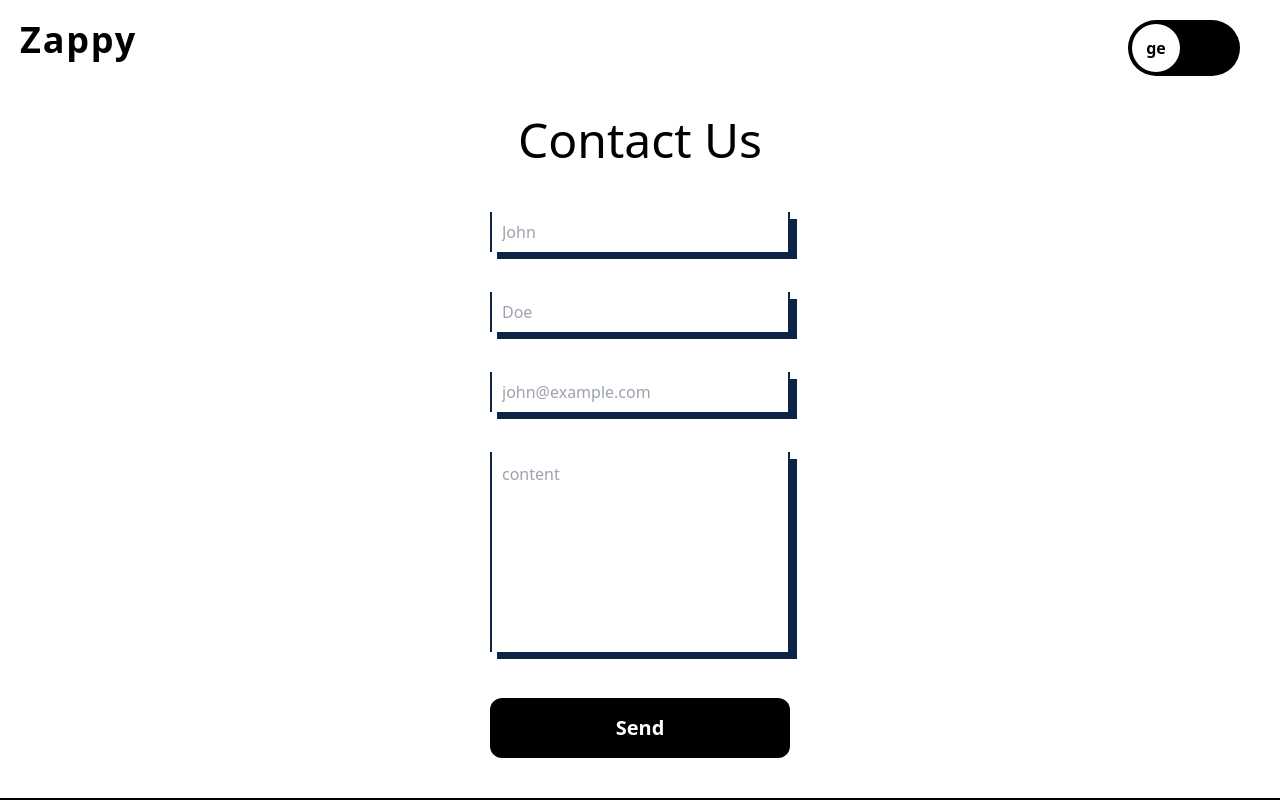
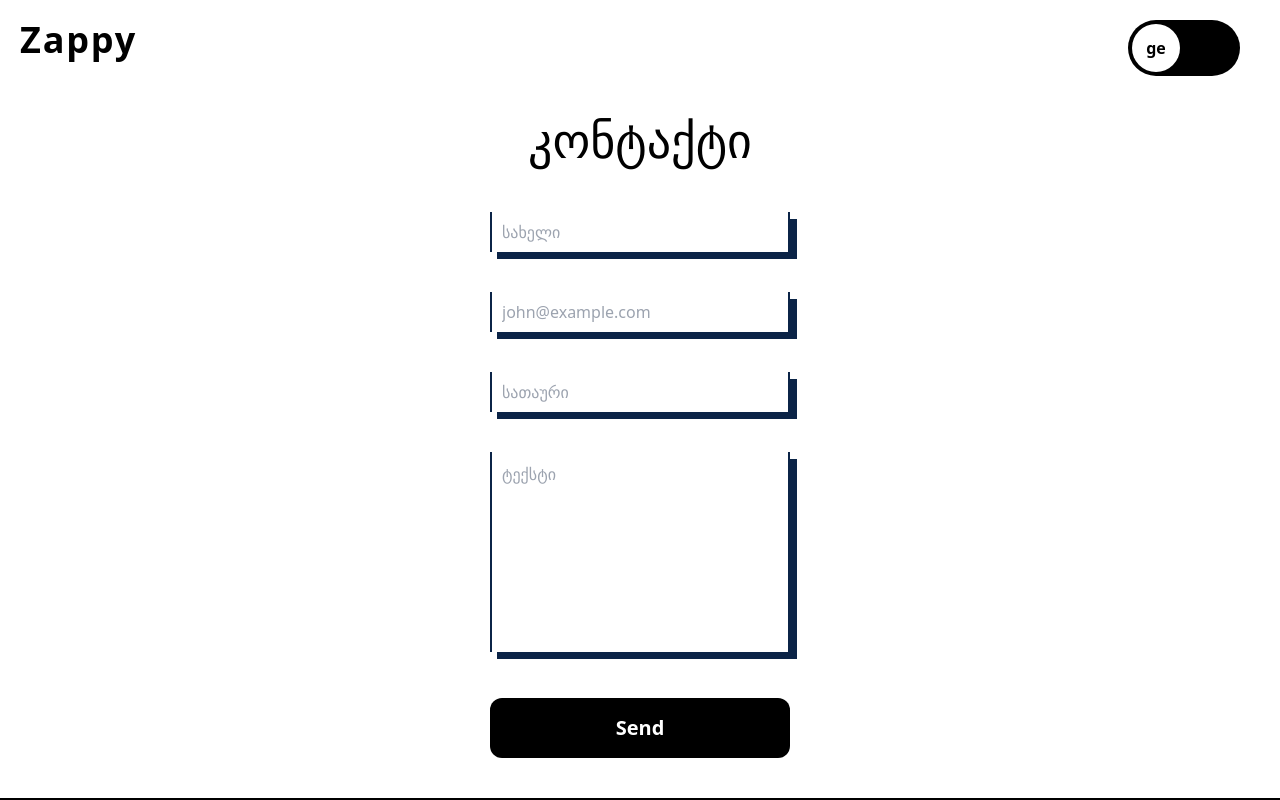
Before and after one commit to Zappy-Team/Zappy-Website, a React (Vite) app in the folder front-end/: page /contact in a window 1280 px wide. Shown: the top 800 px of the page. Built offline with nearby package versions, Linux system fonts and the light colour scheme.

Commit message:
contact us

```diff
--- a/front-end/src/pages/contact/index.tsx
+++ b/front-end/src/pages/contact/index.tsx
@@ -1,13 +1,15 @@
 import { useForm } from "react-hook-form";
 import Input from "./components/Input";
+import { useTranslation } from "react-i18next";
+
 type FormData = {
+	email: string;
 	name: string;
-	lastName: string;
-	email: string;
+	subject: string;
 	content: string;
 };
-
 const Contact = () => {
+	const [t] = useTranslation();
 	const {
 		register,
 		handleSubmit,
@@ -20,55 +22,72 @@ const Contact = () => {
 	});
 	return (
 		<section className="flex flex-col w-screen items-center my-10 gap-y-12">
-			<h1 className="text-5xl">Contact Us</h1>
+			<h1 className="text-5xl">{t("global.contact.header")}</h1>
 			<form
 				noValidate
 				onSubmit={submitHandler}
 				className="flex flex-col gap-y-8 min-w-[300px]"
 			>
 				<Input
-					label="Enter Your Name"
-					placeholder="John"
+					label={t("global.contact.fields.labels.name")}
+					placeholder={t("global.contact.fields.placeholders.name")}
 					register={register("name", {
-						required: "Name is required",
+						required: t("global.contact.fields.errors.name"),
 					})}
 					error={errors.name}
 				/>
 				<Input
-					label="Enter Your last name"
-					placeholder="Doe"
-					register={register("lastName", { required: "Last name is required" })}
-					error={errors.lastName}
-				/>
-				<Input
-					label="Enter Your Email"
-					placeholder="john@example.com"
+					label={t("global.contact.fields.labels.email")}
+					placeholder={"john@example.com"}
 					register={register("email", {
-						required: "Email is required",
+						required: t(
+							"global.contact.fields.errors.email.required"
+						),
 						pattern: {
 							value: /(?:[a-z0-9!#$%&'*+/=?^_`{|}~-]+(?:\.[a-z0-9!#$%&'*+/=?^_`{|}~-]+)*|"(?:[\x01-\x08\x0b\x0c\x0e-\x1f\x21\x23-\x5b\x5d-\x7f]|\\[\x01-\x09\x0b\x0c\x0e-\x7f])*")@(?:(?:[a-z0-9](?:[a-z0-9-]*[a-z0-9])?\.)+[a-z0-9](?:[a-z0-9-]*[a-z0-9])?|\[(?:(?:(2(5[0-5]|[0-4][0-9])|1[0-9][0-9]|[1-9]?[0-9]))\.){3}(?:(2(5[0-5]|[0-4][0-9])|1[0-9][0-9]|[1-9]?[0-9])|[a-z0-9-]*[a-z0-9]:(?:[\x01-\x08\x0b\x0c\x0e-\x1f\x21-\x5a\x53-\x7f]|\\[\x01-\x09\x0b\x0c\x0e-\x7f])+)\])/,
-							message: "Invalid Email",
+							message: t(
+								"global.contact.fields.errors.email.validation"
+							),
 						},
 					})}
 					error={errors.email}
+				/>
+
+				<Input
+					label={t("global.contact.fields.labels.subject")}
+					placeholder={t(
+						"global.contact.fields.placeholders.subject"
+					)}
+					register={register("subject", {
+						required: t("global.contact.fields.errors.subject"),
+					})}
+					error={errors.subject}
 				/>
 				<div className="flex flex-col gap-y-2">
 					<div className="relative w-full">
 						<textarea
 							className="p-[10px] w-full h-[200px] border-2 border-t-0 border-b-0 border-[#0B2447] bg-transparent outline-none shadow-[7px_7px_0px_0px_#0B2447] resize-none transition-all duration-500 focus:shadow-none peer focus:placeholder-transparent"
-							{...register("content", { required: "Content can't be empty" })}
-							placeholder="content"
+							{...register("content", {
+								required: t(
+									"global.contact.fields.errors.content"
+								),
+							})}
+							placeholder={t(
+								"global.contact.fields.placeholders.content"
+							)}
 						/>
 						<label
 							className="absolute top-[10px] left-[10px] text-[#0B2447] z-[1] scale-0 peer-focus:scale-100 transition-all peer-focus:-top-[10px] peer-focus:duration-500 peer-focus:transition-all duration-500"
 							htmlFor="input"
 						>
-							Enter Your Content
+							{t("global.contact.fields.labels.content")}
 						</label>
 						<div className="absolute content-[''] bg-[#0B2447] w-[0%] h-[2px] right-0 top-0 peer-focus:w-[35%] peer-focus:transition-all peer-focus:duration-500"></div>
 						<div className="absolute content-[''] bg-[#0B2447] w-[0%] h-[2px] right-0 bottom-0 peer-focus:w-full peer-focus:transition-all peer-focus:duration-500"></div>
 					</div>
-					<small className="text-red-900 text-sm">{errors.content?.message}</small>
+					<small className="text-red-900 text-sm">
+						{errors.content?.message}
+					</small>
 				</div>
 
 				<button className="bg-black text-white py-4 text-xl font-bold rounded-xl">
--- a/front-end/src/translations/en/global.json
+++ b/front-end/src/translations/en/global.json
@@ -18,5 +18,30 @@
 			"header": "Team",
 			"description": "As we look ahead to the future, our startup team, led by co-founders Sarah and David, envisions growth and expansion. We're not just a duo anymore, but a dynamic team with an ever-growing family of employees who share our endless curiosity, creative inspiration, and strategic mindset. Together, we speak many languages, both in code and in culture, yet we all unite under the common banner of hustle and passion, shaping the future of our venture with dedication, teamwork, and a collective drive to make a difference."
 		}
+	},
+	"contact": {
+		"header": "Contact Us",
+		"fields": {
+			"labels": {
+				"name": "Enter Your Name",
+				"email": "Enter Your Email",
+				"subject": "Enter Your Subject",
+				"content": "Enter Your Content"
+			},
+			"placeholders": {
+				"name": "Name",
+				"subject": "Subject",
+				"content": "Content"
+			},
+			"errors": {
+				"name": "Name is required",
+				"email": {
+					"required": "Email is required",
+					"validation": "Invalid email"
+				},
+				"subject": "Subject is required",
+				"content": "Content is required"
+			}
+		}
 	}
 }
--- a/front-end/src/translations/ge/global.json
+++ b/front-end/src/translations/ge/global.json
@@ -18,5 +18,30 @@
 			"header": "გუნდი",
 			"description": "As we look ahead to the future, our startup team, led by co-founders Sarah and David, envisions growth and expansion. We're not just a duo anymore, but a dynamic team with an ever-growing family of employees who share our endless curiosity, creative inspiration, and strategic mindset. Together, we speak many languages, both in code and in culture, yet we all unite under the common banner of hustle and passion, shaping the future of our venture with dedication, teamwork, and a collective drive to make a difference."
 		}
+	},
+	"contact": {
+		"header": "კონტაქტი",
+		"fields": {
+			"labels": {
+				"name": "თქვენი სახელი",
+				"email": "თქვენი იმეილი",
+				"subject": "სათაური",
+				"content": "ტექსტი"
+			},
+			"placeholders": {
+				"name": "სახელი",
+				"subject": "სათაური",
+				"content": "ტექსტი"
+			},
+			"errors": {
+				"name": "სახელი სავალდებულოა",
+				"email": {
+					"required": "იმეილი სავალდებულოა",
+					"validation": "არასწორი იმეილი"
+				},
+				"subject": "სათაური სავალდებულოა",
+				"content": "ტექსტი სავალდებულოა"
+			}
+		}
 	}
 }
```
